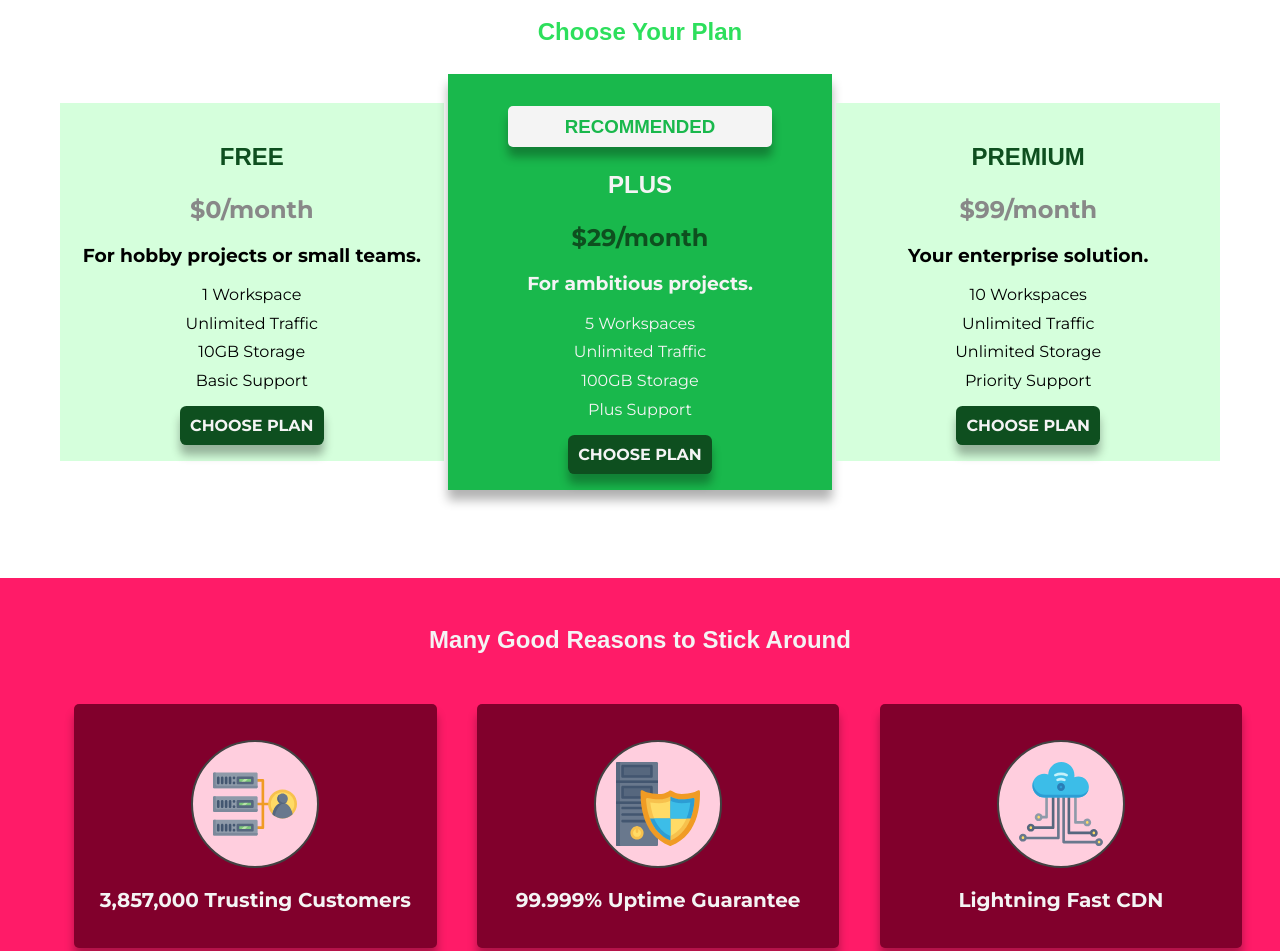
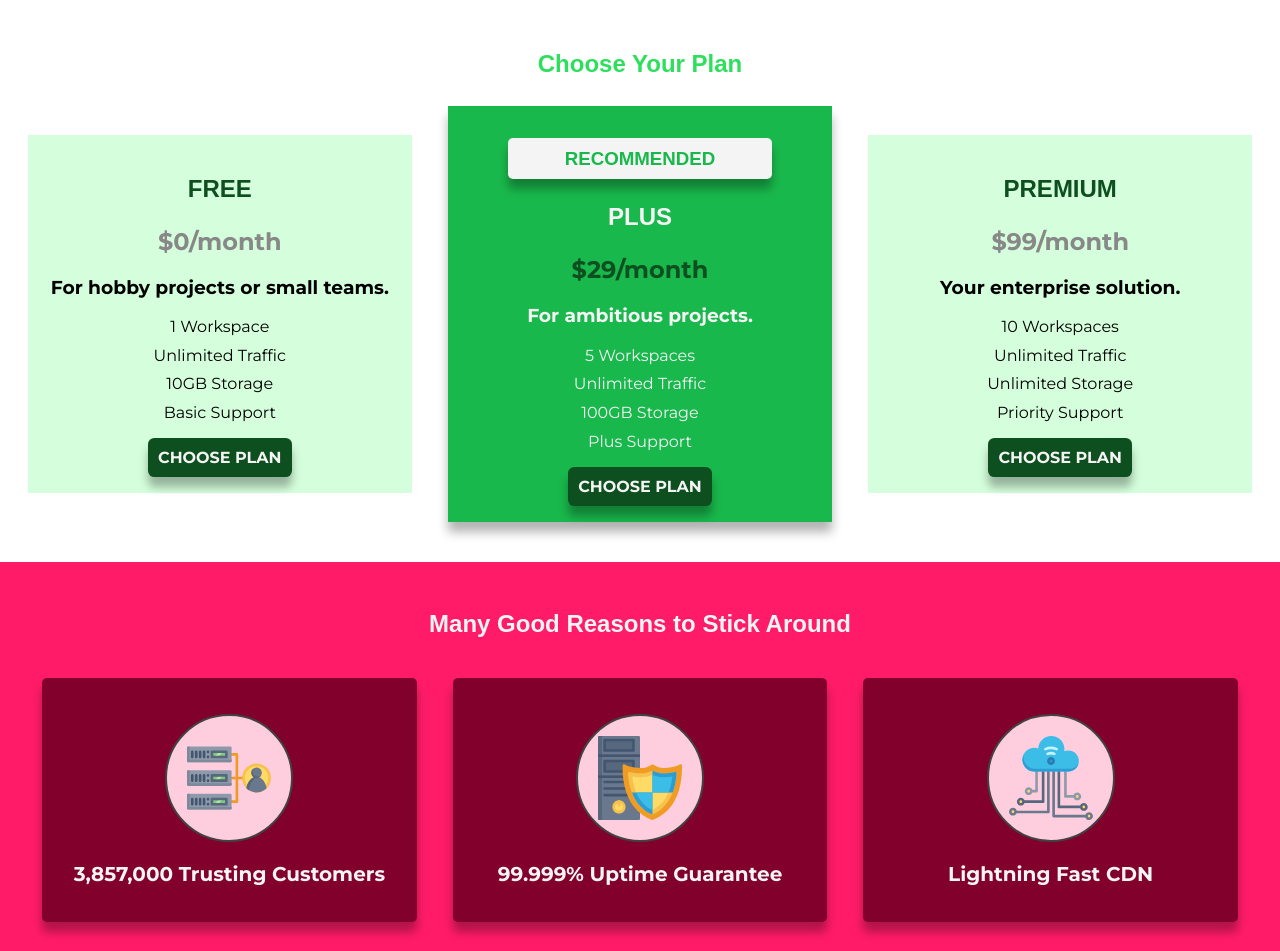
Before and after one commit to barrosdaniel/AcademicProjects-19uHost, a plain HTML site: page index.html in a window 1280 px wide. Shown: the part 363-1314 px from the top of the page. Drawn offline with Linux system fonts and the light colour scheme.

Commit message:
feature: Add responsive festures to 'Features' section

```diff
--- a/main.css
+++ b/main.css
@@ -34,7 +34,7 @@
   bottom: 6%;
 }
 
-@media (min-width: 40rem) {
+@media screen and (min-width: 40rem) {
   #product-overview {
     height: 40vh;
     background-position: 50% 25%;
@@ -48,6 +48,10 @@
 
 
 /* Plans Section //////////////////////////////////////////////*/
+#plans {
+  padding: 2rem 0;
+}
+
 .plan {
   background-color: #d5ffdc;
   text-align: center;
@@ -109,6 +113,7 @@
     vertical-align: middle;
     min-width: 17.5rem;
     max-width: 25rem;
+    margin: .5rem 1rem;
   }
 
   .plan--highlighted {
@@ -121,30 +126,27 @@
 /* Key Features Section ///////////////////////////////////////*/
 #key-features {
   background: #ff1b68;
-  margin-top: 5rem;
-  padding: 1rem;
+  padding: 2rem 0;
 }
 
 #key-features .section-title {
   color: #f4f4f4;
-  margin: 2rem;
+  margin: 0 2rem 2rem 2rem;
 }
 
 .key-features__features {
   list-style: none;
+  padding: 0;
 }
 
 .key-features__feature {
   background-color: #81002c;
   color: #f4f4f4;
-  display: inline-block;
-  width: 30%;
-  margin: 1.5%;
+  width: 100%;
+  margin: 0.5rem 0;
   padding: 1rem;
   border-radius: 5px;
-  box-shadow: 0 10px 10px rgba(0, 0, 0, 0.3);
   text-align: center;
-  vertical-align: top;
 }
 
 .key-features__image {
@@ -173,6 +175,27 @@
   stroke-width: 0;
   stroke: currentColor;
   fill: currentColor;
+}
+
+@media screen and (min-width: 40rem) {
+  #key-features {
+    padding: 1rem;
+    text-align: center;
+  }
+
+  #key-features .section-title {
+    margin-top: 2rem;
+  }
+
+  .key-features__feature {
+    display: inline-block;
+    width: 30%;
+    min-width: 13rem;
+    max-width: 25rem;
+    margin: 0.5rem 1rem;
+    vertical-align: top;
+    box-shadow: 0 10px 10px rgba(0, 0, 0, 0.3);
+  }
 }
 
 /* Modal //////////////////////////////////////////////////////*/
```
